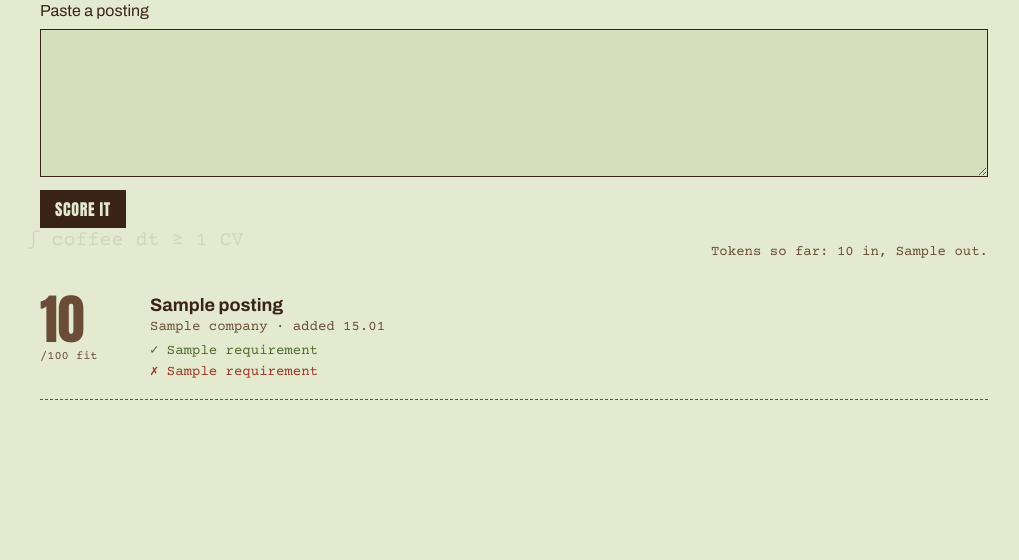
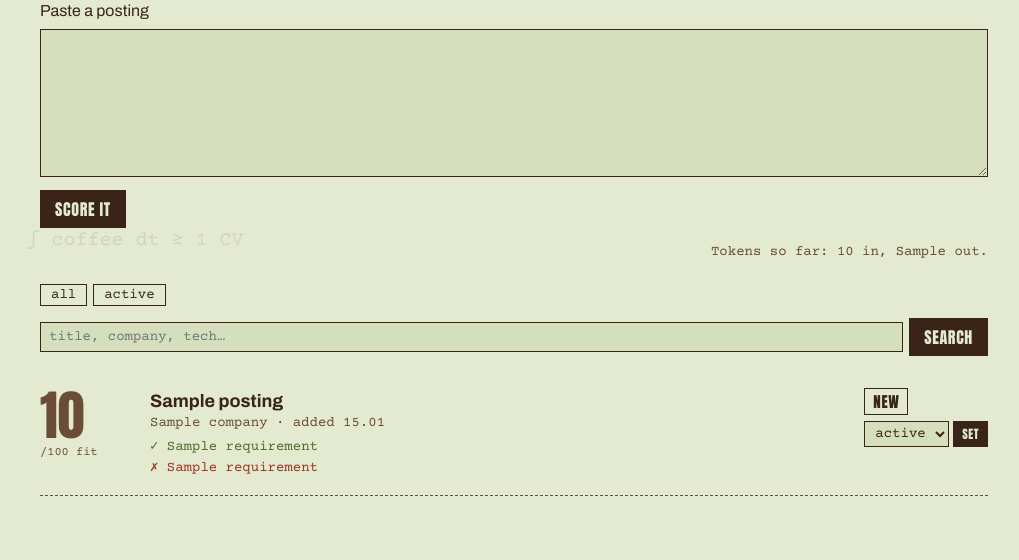
Before and after one commit to alanlisowski/GoodJobHunting, a FastAPI app: template job-radar/app/templates/desk.html in a window 1280 px wide. Shown: the part 476-1036 px from the top of the page, without its empty margins (126-1145 px from the left). Before the commit the page ends 876 px from the top, so only its background shows below. Run offline with FastAPI, Linux system fonts and the light colour scheme; the template is opened without the code that fills it: most values are stand-ins (such as "Sample title", 1, 10 or a date in 2020); parts of the project's set-up code (start-up, migrations or seed data) failed here and were passed over.

Commit message:
Even more

```diff
--- a/job-radar/app/main.py
+++ b/job-radar/app/main.py
@@ -2,6 +2,7 @@
 from contextlib import asynccontextmanager
 from datetime import date
 from pathlib import Path
+from typing import get_args
 from urllib.parse import urlsplit
 
 import anthropic
@@ -16,7 +17,7 @@
 from sqlmodel import Session, SQLModel, col, select
 
 from app import drafting, models, profile
-from app.models import Draft, Posting
+from app.models import Draft, Posting, Status
 from app.render import render_pdf
 from app.scoring import MODEL, score
 from app.settings import settings
@@ -25,7 +26,8 @@
 @asynccontextmanager
 async def lifespan(_):
     profile.load()  # fail at boot on a missing or invalid profile.yaml
-    SQLModel.metadata.create_all(models.engine)  # ponytail: no migrations; add Alembic on the first schema change with data worth keeping
+    SQLModel.metadata.create_all(models.engine)
+    models.migrate(models.engine)
     yield
 
 
@@ -57,6 +59,10 @@
 
 class NoteIn(BaseModel):
     note: str = Field(max_length=5000)  # empty clears it
+
+
+class StatusIn(BaseModel):
+    status: Status
 
 
 class AnswerIn(BaseModel):
@@ -175,11 +181,33 @@
         return out(posting)
 
 
+@app.post("/postings/{posting_id}/status")
+def set_status(posting_id: int, s: StatusIn) -> dict:
+    with Session(models.engine) as db:
+        if not (posting := db.get(Posting, posting_id)):
+            raise HTTPException(404)
+        posting.status = s.status
+        db.add(posting)
+        db.commit()
+        db.refresh(posting)
+        return out(posting)
+
+
+def matches(p: Posting, q: str) -> bool:
+    """Case-insensitive substring over title, company and the requirements the scorer listed."""
+    reqs = [m["requirement"] for m in p.result["met"] + p.result["missing"]]
+    return q.casefold() in " ".join([p.title, p.company, *reqs]).casefold()
+
+
 @app.get("/postings")
-def list_postings() -> list[dict]:
+def list_postings(status: Status | None = None, q: str = "") -> list[dict]:
+    query = select(Posting).order_by(col(Posting.score).desc())
+    if status:
+        query = query.where(Posting.status == status)
     with Session(models.engine) as db:
         h = current_profile()[2]
-        return [out(p, h) for p in db.exec(select(Posting).order_by(col(Posting.score).desc()))]
+        # ponytail: q filters in Python (requirements live in JSON); move to SQLite FTS past a few thousand rows.
+        return [out(p, h) for p in db.exec(query) if matches(p, q.strip())]
 
 
 @app.get("/usage")
@@ -276,8 +304,9 @@
 
 
 @app.get("/", response_class=HTMLResponse)
-def desk(request: Request):
-    return pages.TemplateResponse(request, "desk.html", {"postings": list_postings(), "usage": usage()})
+def desk(request: Request, status: Status | None = None, q: str = ""):
+    return pages.TemplateResponse(request, "desk.html", {
+        "postings": list_postings(status, q), "usage": usage(), "status": status, "q": q, "statuses": get_args(Status)})
 
 
 @app.get("/p/{posting_id}", response_class=HTMLResponse)
@@ -289,7 +318,7 @@
         d = None
     additions = Path(profile.ADDITIONS)
     answered = {a["question"] for a in yaml.safe_load(additions.read_text(encoding="utf-8")) or []} if additions.exists() else set()
-    return pages.TemplateResponse(request, "posting.html", {"p": p, "d": d, "answered": answered})
+    return pages.TemplateResponse(request, "posting.html", {"p": p, "d": d, "answered": answered, "statuses": get_args(Status)})
 
 
 if __name__ == "__main__":
--- a/job-radar/app/static/css/theme.css
+++ b/job-radar/app/static/css/theme.css
@@ -7,7 +7,7 @@
 
 :root {
   --paper: #e3ead0; --paper-2: #d5dfbd; --ink: #3a2417; --ink-soft: #6b4c36; --sepia: #b8803f;
-  --title: #1f5ca6; --good: #4f6b2a; --bad: #9b3524;
+  --title: #1f5ca6; --good: #4f6b2a; --warn: #a2661d; --bad: #9b3524;
   --display: Anton, Impact, "Arial Narrow", sans-serif;
   --body: Archivo, Helvetica, Arial, sans-serif;
   --mono: "Courier Prime", "Courier New", monospace;
@@ -16,7 +16,7 @@
 @media (prefers-color-scheme: dark) {
   :root {
     --paper: #1f2b24; --paper-2: #27352d; --ink: #ece6d6; --ink-soft: #b9b29e; --sepia: #d9a560;
-    --title: #8fb8ea; --good: #a9c77a; --bad: #e58a72;
+    --title: #8fb8ea; --good: #a9c77a; --warn: #e3a95a; --bad: #e58a72;
   }
 }
 
@@ -91,6 +91,31 @@
   .score { font-size: 44px; }
 }
 
+/* Status */
+.pill { --c: var(--ink); display: inline-block; font: 15px var(--display); text-transform: uppercase; letter-spacing: .04em;
+  color: var(--c); border: 1.5px solid var(--c); padding: 1px 8px; }
+.s-shortlisted { --c: var(--title); } .s-applied { --c: var(--good); } .s-interview { --c: var(--warn); }
+.s-rejected { --c: var(--bad); } .s-ignored { --c: var(--ink-soft); }
+.side { display: flex; flex-direction: column; align-items: flex-start; gap: 6px; }
+.detail-status { flex-direction: row; flex-wrap: wrap; align-items: center; }
+.consolation { font: 12px var(--mono); color: var(--ink-soft); }
+.set-status { display: flex; gap: 4px; margin: 0; }
+.set-status button { font-size: 12px; padding: 2px 8px; margin: 0; }
+select, input[type=search] { font: 14px var(--mono); color: var(--ink); background: var(--paper-2);
+  border: 1.5px solid var(--ink); padding: 3px 6px; }
+.chips { display: flex; flex-wrap: wrap; gap: 6px; margin: 24px 0 12px; }
+.chips a { font: 14px var(--mono); color: var(--ink); text-decoration: none; border: 1.5px solid var(--ink); padding: 2px 10px; }
+.chips a:hover { color: var(--title); border-color: var(--title); }
+.chips a[aria-current] { background: var(--ink); color: var(--paper); }
+.search { display: flex; gap: 6px; align-items: center; }
+.search input { flex: 1; min-width: 0; padding: 6px 8px; }
+.search button { margin: 0; }
+.toast { position: fixed; left: 50%; bottom: 24px; transform: translateX(-50%); max-width: calc(100% - 32px); margin: 0;
+  background: var(--ink); color: var(--paper); font: 20px var(--display); text-transform: uppercase; padding: 10px 18px;
+  box-shadow: 6px 6px 0 var(--title); }
+.toast:empty { display: none; }
+.sr-only { position: absolute; width: 1px; height: 1px; overflow: hidden; clip-path: inset(50%); white-space: nowrap; }
+
 @media (prefers-reduced-motion: reduce) {
   * { transition: none !important; animation: none !important; scroll-behavior: auto !important; }
 }
--- /dev/null
+++ b/job-radar/app/templates/_status.html
@@ -0,0 +1,8 @@
+{# Needs `p` and `statuses`. Shared by the ledger rows and the detail page. #}
+<span class="pill s-{{ p.status }}">{{ p.status }}</span>
+{% if p.status == "rejected" %}<span class="consolation">It's not your fault.</span>{% endif %}
+<form class="set-status" data-was="{{ p.status }}" onsubmit="event.preventDefault(); setStatus(this, {{ p.id }})">
+  <label class="sr-only" for="status{{ p.id }}">Status</label>
+  <select id="status{{ p.id }}" name="status">{% for s in statuses %}<option{% if s == p.status %} selected{% endif %}>{{ s }}</option>{% endfor %}</select>
+  <button>Set</button>
+</form>
--- a/job-radar/app/templates/base.html
+++ b/job-radar/app/templates/base.html
@@ -13,6 +13,13 @@
     if (r.ok) return then ? then(await r.json()) : location.reload();
     button.disabled = false; button.textContent = label;
     document.getElementById("err").textContent = `${r.status}: ${(await r.text()).slice(0, 500)}`;
+  }
+  function setStatus(form, id) {
+    post(form.querySelector("button"), `/postings/${id}/status`, {status: form.status.value}, p => {
+      if (p.status != "interview" || form.dataset.was == "interview") return location.reload();
+      document.getElementById("toast").textContent = "How do you like them apples?";
+      setTimeout(() => location.reload(), 1800);
+    });
   }
 </script>
 
@@ -30,4 +37,5 @@
 <header class="compact"><a href="/">Good Job Hunting</a>{% block subtitle %}{% endblock %}</header>
 {% endblock %}
 <main>{% block body %}{% endblock %}</main>
+<p id="toast" class="toast" role="status"></p>
 </html>
--- a/job-radar/app/templates/desk.html
+++ b/job-radar/app/templates/desk.html
@@ -21,6 +21,19 @@
 <p id="err" role="alert"></p>
 <p class="cost">Tokens so far: {{ usage.input_tokens + usage.cache_creation_input_tokens + usage.cache_read_input_tokens }} in, {{ usage.output_tokens }} out.</p>
 
+<nav class="chips" aria-label="Filter by status">
+  <a href="/{% if q %}?q={{ q | urlencode }}{% endif %}"{% if not status %} aria-current="page"{% endif %}>all</a>
+  {%- for s in statuses %}
+  <a href="/?status={{ s }}{% if q %}&amp;q={{ q | urlencode }}{% endif %}"{% if s == status %} aria-current="page"{% endif %}>{{ s }}</a>
+  {%- endfor %}
+</nav>
+<form class="search" role="search" method="get" action="/">
+  {% if status %}<input type="hidden" name="status" value="{{ status }}">{% endif %}
+  <label class="sr-only" for="q">Search title, company or tech</label>
+  <input type="search" id="q" name="q" value="{{ q }}" placeholder="title, company, tech…">
+  <button>Search</button>
+</form>
+
 {% if postings %}
 <ul class="ledger">
   {% for p in postings %}
@@ -35,10 +48,12 @@
         {%- for m in p.result.missing[:3] %}<span class="no">✗ {{ m.requirement }}</span><br>{% endfor %}
       </p>
     </div>
-    <div>{% if p.stale %}<span class="stale">stale · rescore</span>{% endif %}</div>
+    <div class="side">{% include "_status.html" %}{% if p.stale %}<span class="stale">stale · rescore</span>{% endif %}</div>
   </li>
   {% endfor %}
 </ul>
+{% elif status or q %}
+<p class="meta">Nothing matches. <a href="/">Show all</a></p>
 {% else %}
 <div class="bench"><div class="pic"><img src="/static/img/bench.png" alt="" onerror="this.parentNode.classList.add('halftone'); this.remove()"></div><p>Your move, chief.</p></div>
 {% endif %}
--- a/job-radar/app/templates/posting.html
+++ b/job-radar/app/templates/posting.html
@@ -7,6 +7,7 @@
 <p class="meta">{{ p.company }} · {{ p.model }}
   {% if p.stale %}<span class="stale">stale · rescore</span>{% endif %}
   <button onclick="post(this, '/postings/{{ p.id }}/score')">Rescore</button></p>
+<div class="side detail-status">{% include "_status.html" %}</div>
 <p>{{ p.verdict }}</p>
 <p id="err" role="alert"></p>
 
```
Also changed, not shown: job-radar/app/models.py (+13 -0 lines), job-radar/tests/test_desk.py (+47 -1 lines).
